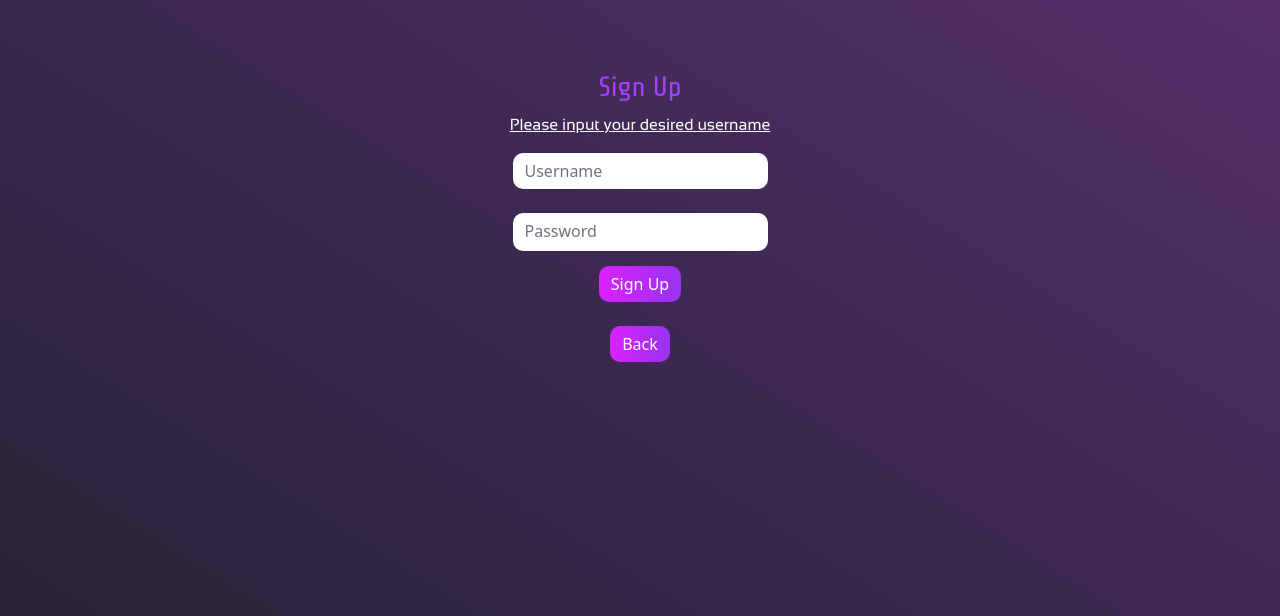
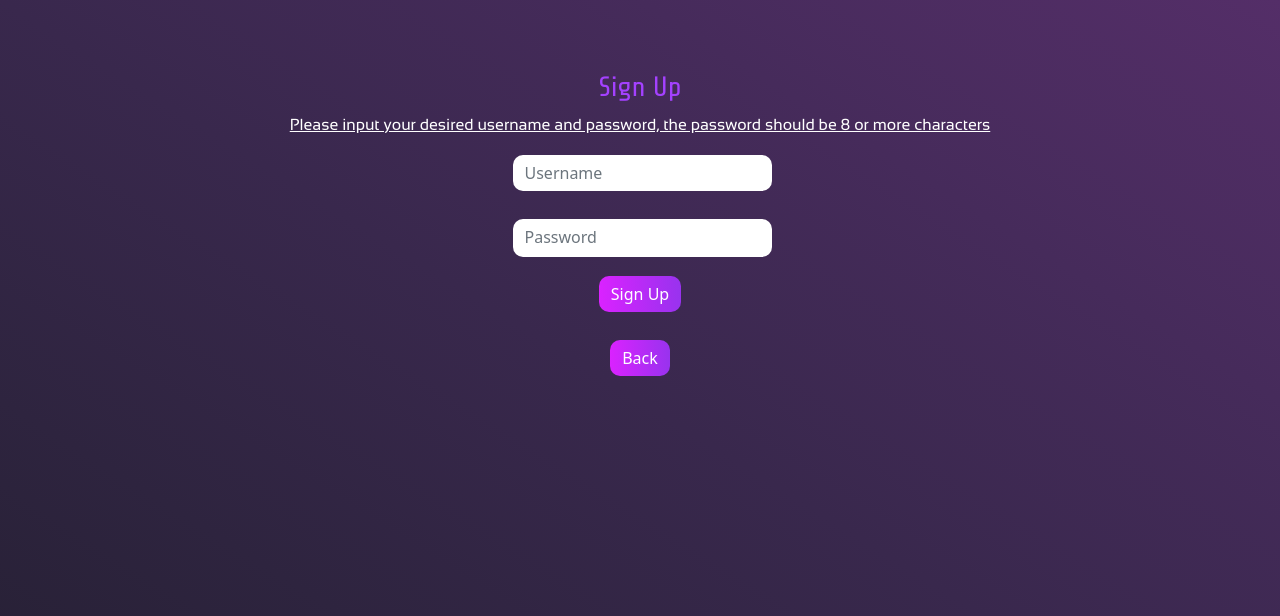
Before and after one commit to ZadenMaestas/DeviceSync, a PHP site: page /signup.html in a window 1280 px wide. Shown: the top 616 px of the page. Run offline with PHP 8.4, Linux system fonts and the light colour scheme; some web fonts are replaced.

Commit message:
Add files via upload

```diff
--- a/assets/css/styles.css
+++ b/assets/css/styles.css
@@ -34,3 +34,10 @@ body {
 html {
   height: 100%;
 }
+
+button, input, optgroup, select, textarea {
+  margin: 2px;
+  /*font-family: inherit;*/
+  font-size: inherit;
+  line-height: inherit;
+}
--- a/signin.html
+++ b/signin.html
@@ -20,7 +20,7 @@
 
 <body>
     <h3 class="d-flex d-sm-flex justify-content-center align-items-center justify-content-sm-center" style="padding-top: 71px;font-family: 'Share Tech', sans-serif;color: #A441FF;">Sign In</h3>
-    <p class="text-center d-flex flex-shrink-1 justify-content-center align-items-center" style="color: rgb(255,255,255);font-family: Sansation;"><span style="text-decoration: underline;">Please input your username&nbsp;and user id into the boxes below</span></p>
+    <p class="text-center d-flex flex-shrink-1 justify-content-center align-items-center" style="color: rgb(255,255,255);font-family: Sansation;"><span style="text-decoration: underline;">Please input your username&nbsp;and password into the boxes below</span></p>
     <div class="d-flex d-xl-flex d-xxl-flex justify-content-center align-items-center justify-content-xl-center align-items-xl-center justify-content-xxl-center align-items-xxl-center" id="loginFormDiv" style="padding-bottom: 15px;">
         <form><input class="form-control" type="text" id="userField" placeholder="Username" style="border-radius: 10px;border: none;padding-bottom: 8px;"><br><input id="passwordField" class="form-control" type="password" placeholder="Password" style="border-radius: 10px;border: none;" /></form>
     </div>
--- a/signup.html
+++ b/signup.html
@@ -20,7 +20,7 @@
 
 <body>
     <h3 class="d-flex d-sm-flex justify-content-center align-items-center justify-content-sm-center" style="padding-top: 71px;font-family: 'Share Tech', sans-serif;color: #A441FF;">Sign Up</h3>
-    <p class="text-center d-flex flex-shrink-1 justify-content-center align-items-center" style="color: rgb(255,255,255);font-family: Sansation;"><span style="text-decoration: underline;">Please input your desired username</span></p>
+    <p class="text-center d-flex flex-shrink-1 justify-content-center align-items-center" style="color: rgb(255,255,255);font-family: Sansation;"><span style="text-decoration: underline;">Please input your desired username and password, the password should be 8 or more characters</span></p>
     <div class="d-flex d-xl-flex d-xxl-flex justify-content-center align-items-center justify-content-xl-center align-items-xl-center justify-content-xxl-center align-items-xxl-center" id="loginFormDiv" style="padding-bottom: 15px;">
         <form><input class="form-control" type="text" id="usernameField" placeholder="Username" style="border-radius: 10px;border: none;"><br><input id="passwordField" class="form-control" type="password" placeholder="Password" style="border-radius: 10px;border: none;padding-bottom: 8px;" /></form>
     </div>
```
